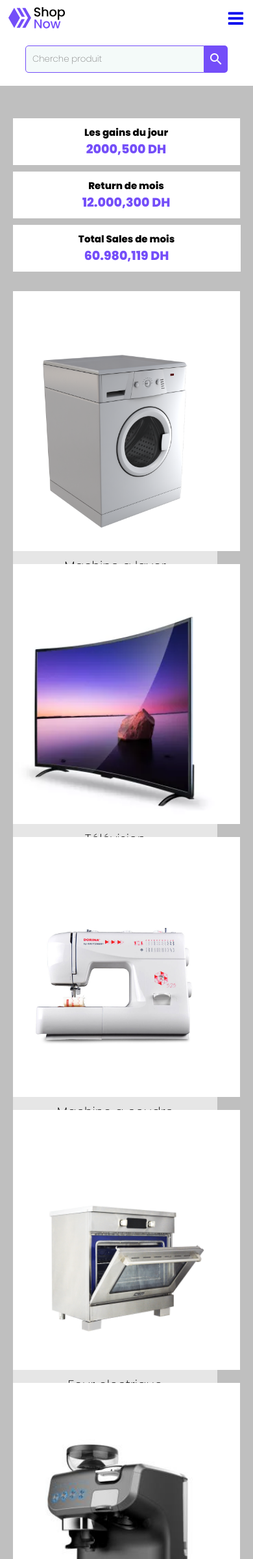
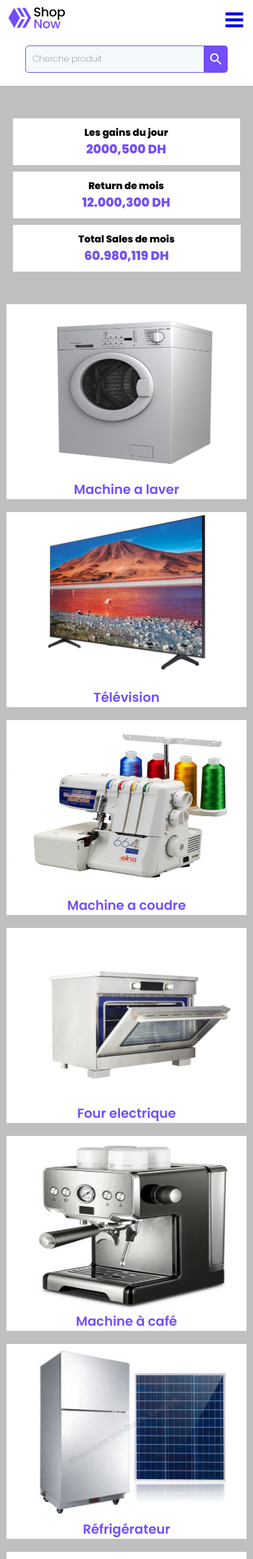
Before and after one commit to abdelmajidelayachi/Store_inventory_management_application, a PHP site: page / in a window 390 px wide. Shown: the top 2399 px of the page at 65% size. Run offline with PHP 8.4, Linux system fonts and the light colour scheme.

Commit message:
update all pages

```diff
--- a/index.php
+++ b/index.php
@@ -24,7 +24,7 @@
         </div>
         <div class="three_bars">
           <a href="javascript:void(0);" class="icon-menu" onclick="responsive()">
-            <i class="fa fa-bars fa-5x"></i>
+            <i class="fa fa-bars fa-2x"></i>
           </a>
         </div>
       </div>
@@ -87,43 +87,74 @@
       </div>
     </div>
 
-   <section class="category-box">
-     <div class="box">
-       <img src="image/img-33.png" alt="Machine a laver" id="box-img">
+    <div class="cat-class">
+      <div class="box_">
 
+        <div class="box--img"><img src="image/wash/wc3.png" alt="Machine a laver" id="cat1"></div>
+        <div class="name-cate">
           <p>Machine a laver</p>
+        </div>
 
       </div>
-     <div  class="box">
-      <img src="image/img-38.webp" alt="Télévision" id="box-img">
-   <p>Télévision</p></div>
-     <div  class="box"><img src="image/img-32.jpg" alt="Machine a coudre" id="box-img">
+      <div class="box_">
+        <div class="box--img">
+          <img src="image/tv/tv2.jpg" alt="Télévision" id="cat2">
+        </div>
+        <div class="name-cate">
+          <p>Télévision</p>
+        </div>
+      </div>
+      <div class="box_">
+        <div class="box--img">
+          <img src="image/seo/sh2.jpg" alt="Machine a coudre" id="cat2">
+        </div>
+        <div class="name-cate">
           <p>Machine a coudre</p>
         </div>
-     <div  class="box">
-       <img src="image/img-1.png" alt="Four electrique" id="box-img">
+      </div>
+      <div class="box_">
+        <div class="box--img">
+          <img src="image/forno/oven1.png" alt="Four electrique" id="cat2">
+        </div>
+        <div class="name-cate">
           <p>Four electrique</p>
         </div>
-     <div  class="box">
-       <img src="image/img-11.jpg" alt="Machine à café" id="box-img">
+      </div>
+      <div class="box_">
+        <div class="box--img">
+          <img src="image/cafe/c2.jpg" alt="Machine à café" id="cat2">
+        </div>
+        <div class="name-cate">
           <p>Machine à café</p>
         </div>
-     <div  class="box">
-       <img src="image/img-35.png" alt="Réfrigérateur" id="box-img">
+      </div>
+      <div class="box_">
+        <div class="box--img">
+          <img src="image/refrigerator/fr1.jpg" alt="Réfrigérateur" id="cat2">
+        </div>
+        <div class="name-cate">
           <p>Réfrigérateur</p>
         </div>
-     <div  class="box">
-       <img src="image/img-13.jpg" alt="Inspirateur" id="box-img">
-       <p>Inspirateur </p>
       </div>
-     <div  class="box">
-       <img src="image/img-30.jpg" alt="Machine a vaisselle" id="box-img">
+      <div class="box_">
+        <div class="box--img">
+          <img src="image/clean/n2.jpg" alt="Inspirateur" id="cat2">
+        </div>
+        <div class="name-cate">
+          <p>Inspirateur</p>
+        </div>
+      </div>
+      <div class="box_">
+        <div class="box--img">
+          <img src="image/ice/ice-fr5.jpg" alt="Machine a vaisselle" id="cat2">
+        </div>
+        <div class="name-cate">
           <p>Machine a vaisselle</p>
         </div>
+      </div>
+    </div>
 
-   </section>
-
-  <div  class="sign-in" id="compte">
+    <div class="sign-in" id="compte">
       <form action="sign in" method="get" id="id00">
         <button class="sign sign-in-btn">Sign in</button>
         <button class="sign sign-up-btn">sign up</button>
--- a/style/style.css
+++ b/style/style.css
@@ -12,12 +12,10 @@
   box-sizing: border-box;
   font-family: "Poppins", sans-serif;
 }
-html{font-size:62.5%;}
-
-body{
+/* ody{
   background-color: var(--mainColor);
   position: relative;
-}
+} */
 /* ---------------------header--------------------- */
 .header-bar{
   display: flex;
@@ -192,39 +190,53 @@ body{
   font-size: 2.5rem;
 
 
+}
+
+
+.cat-class{
+  display: grid;
+  grid-template-columns: auto auto auto auto  ;
+  width: 95%;
+  margin-top: 20px;
+  margin: 20px auto;
+  justify-content: space-around;
 
 }
-.category-box{
+
+.box_{
   width: 100%;
-  padding: 20px;
-  display: grid;
-  grid-template-columns: auto auto auto auto ;
-  justify-content: space-around;
-
-  /* f */
+  background-color: white;
+  height: 300px;
+  margin-top: 20px;
 
 }
-#box-img{
-  margin-top: 20%;
-  width: 90%;
-  /* height: 45vh; */
-  background-color: white;
+.box_ div{
+  text-align: center;
+}
+.box--img{
+  width: 100%;
+  height: 90%;
 
 }
-/* .box{margin-top: 3%;} */
-.box{
-  height: 400px;
-  background-color: #ffffff;
-  margin-bottom: 20px;
+
+.box--img img{
+  width: 100%;
+  max-height: 270px;
 }
+.name-cate p {
+  color: #744EF9;
+  font-size: 20px;
+  font-weight:600 ;
+}
+
 .chiffre {
-
   display: flex;
   width: 90%;
   margin-top: 50px;
   text-align: center;
   margin-left: auto;
   margin-right: auto;
+
 }
 .chiffre div {
   padding: 10px;
@@ -241,7 +253,7 @@ body{
 .gain-mois {
   border-right: 1px solid var(--ThirdColor);
 }
-.box P{
+/* .box P{
 
  text-align: center;
  background-color: rgba(255, 255, 255, 0.61);
@@ -250,7 +262,7 @@ body{
  padding-top: 20px;
  width: 90%;
 
-}
+} */
 .container-table th{padding: 3%;}
 .second-box{
   border-left:2px solid black ;
@@ -275,15 +287,42 @@ body{
 }
 
 /* responsive  */
+@media screen and (max-width : 1300px){
+
+  .cat-class{
+    display: grid;
+    grid-template-columns: auto auto auto;
+    width: 95%;
+    margin-top: 20px;
+    margin: 20px auto;
+    justify-content: space-around;
+
+  }
+}
 @media screen and (max-width : 1000px){
-  html{font-size:45.5%;}
   .chiffre div h3{
     font-size: 15px;
+
+  }
+  .cat-class{
+    display: grid;
+    grid-template-columns: auto auto ;
+    width: 95%;
+    margin-top: 20px;
+    margin: 20px auto;
+    justify-content: space-around;
+
   }
 }
 @media screen and (max-width: 800px) {
-  html{
-    font-size: 38.5%;
+  .cat-class{
+    display: grid;
+    grid-template-columns: auto auto ;
+    width: 95%;
+    margin-top: 20px;
+    margin: 20px auto;
+    justify-content: space-around;
+
   }
   .icon-menu{
     display: block;
@@ -378,22 +417,18 @@ body{
 .img-box{
   height: 35vh;
 }
-.category-box{
+/* .category-box{
   display: grid;
   grid-template-columns: auto auto auto  ;
 
-
-
-
+} */
 }
-}
-@media screen and (max-width : 550px){
-  html{font-size:35.5%;}
-  .category-box{
+@media screen and (max-width : 600px){
+  /* .category-box{
     display: grid;
     grid-template-columns: auto  auto  ;
 
-  }
+  } */
   .chiffre {
     display: flex;
     flex-direction: column;
@@ -402,14 +437,22 @@ body{
     margin-bottom: 10px;
     width: 100%;
   }
+  .cat-class{
+    display: grid;
+    grid-template-columns: auto  ;
+    width: 95%;
+    margin-top: 20px;
+    margin: 20px auto;
+    justify-content: space-around;
+
+  }
 
   /* .img-box{
     height: 20vh;
   } */
 }
 @media screen and (max-width : 450px){
-  html{font-size:34%;}
-  .category-box{
+  ategory-box{
     display: grid;
     grid-template-columns: auto ;
 
```
Lines whose indentation alone changed are shown as unchanged.
